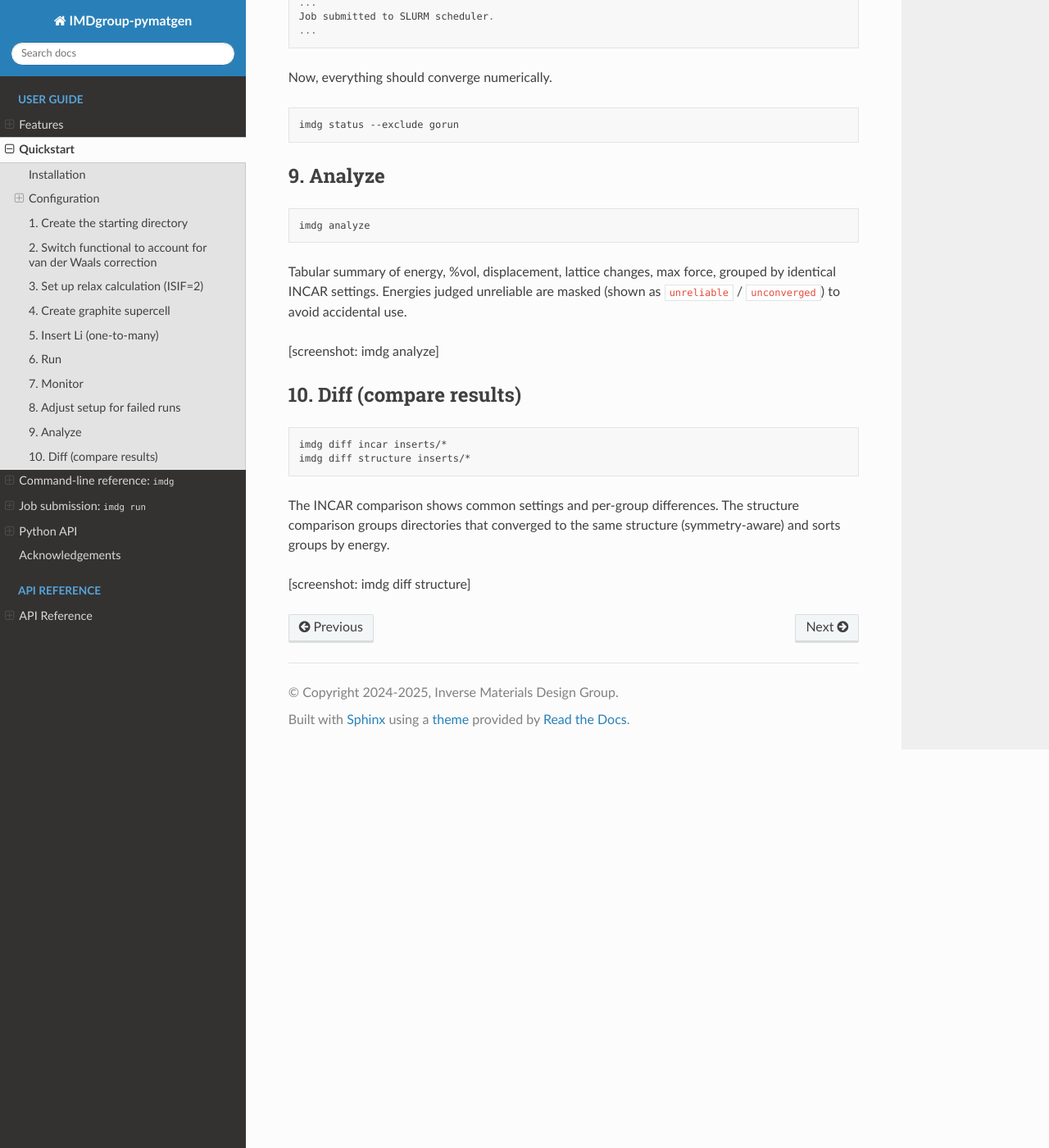
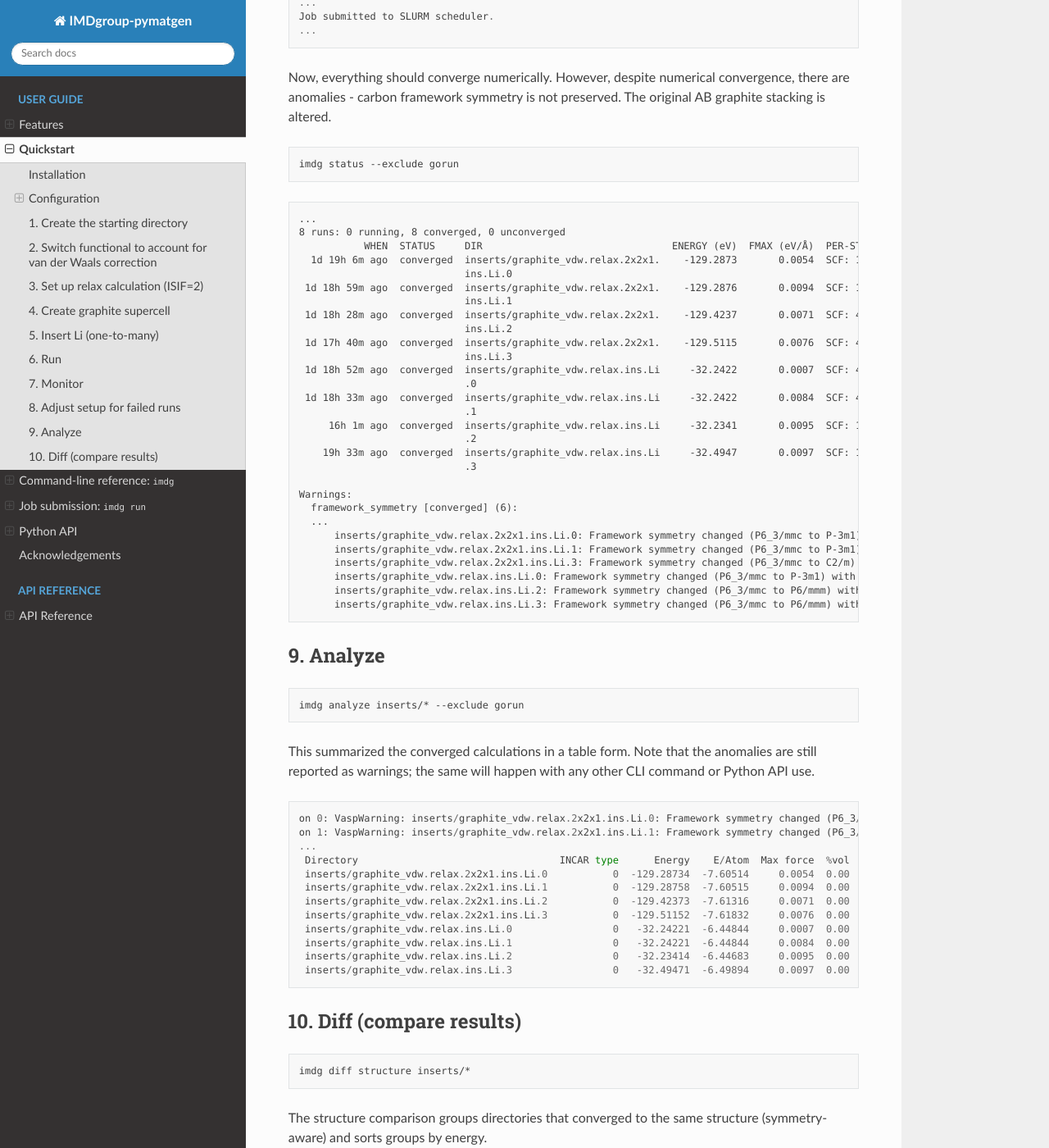
Before and after one commit to yantar92/IMDgroup-pymatgen, a Sphinx documentation site: the page built from docs/quickstart.md, in a window 1280 px wide and 1400 px high, scrolled down 5692 px. Shown: the whole window at 82% size. Built offline with Sphinx 7.4.7 and the Read the Docs theme 3.1.0, drawn with Linux system fonts in a browser that asks for light colours; some of the changed text lies outside the part shown.

Commit message:
docs/quickstart.md: Add imdg analyze and imdg diff examples

````diff
--- a/docs/quickstart.md
+++ b/docs/quickstart.md
@@ -295,34 +295,86 @@
 ```
 
 Now, everything should converge numerically.
+However, despite numerical convergence, there are anomalies - carbon
+framework symmetry is not preserved. The original AB graphite stacking
+is altered.
 
 ```bash
 imdg status --exclude gorun
 ```
 
+```
+...
+8 runs: 0 running, 8 converged, 0 unconverged
+           WHEN  STATUS     DIR                                ENERGY (eV)  FMAX (eV/Å)  PER-STEP                   WARN                DETAILS
+  1d 19h 6m ago  converged  inserts/graphite_vdw.relax.2x2x1.    -129.2873       0.0054  SCF: 1s±0s relax: 6s±2s    framework_symmetry  CPU 0:02:47 (96 cor…
+                            ins.Li.0
+ 1d 18h 59m ago  converged  inserts/graphite_vdw.relax.2x2x1.    -129.2876       0.0094  SCF: 1s±0s relax: 6s±2s    framework_symmetry  CPU 0:04:57 (96 cor…
+                            ins.Li.1
+ 1d 18h 28m ago  converged  inserts/graphite_vdw.relax.2x2x1.    -129.4237       0.0071  SCF: 4s±0s relax: 27s±9s   -                   CPU 0:33:53 (96 cor…
+                            ins.Li.2
+ 1d 17h 40m ago  converged  inserts/graphite_vdw.relax.2x2x1.    -129.5115       0.0076  SCF: 4s±2s relax: 27s±11s  framework_symmetry  CPU 0:13:59 (96 cor…
+                            ins.Li.3
+ 1d 18h 52m ago  converged  inserts/graphite_vdw.relax.ins.Li     -32.2422       0.0007  SCF: 4s±2s relax: 31s±9s   framework_symmetry  CPU 0:05:59 (96 cor…
+                            .0
+ 1d 18h 33m ago  converged  inserts/graphite_vdw.relax.ins.Li     -32.2422       0.0084  SCF: 4s±1s relax: 42s±29s  -                   CPU 0:24:52 (96 cor…
+                            .1
+     16h 1m ago  converged  inserts/graphite_vdw.relax.ins.Li     -32.2341       0.0095  SCF: 17s±3s relax: 2m±35s  framework_symmetry  CPU 8:48:34 (96 cor…
+                            .2
+    19h 33m ago  converged  inserts/graphite_vdw.relax.ins.Li     -32.4947       0.0097  SCF: 19s±3s relax: 2m±35s  framework_symmetry  CPU 5:10:15 (96 cor…
+                            .3
 
+Warnings:
+  framework_symmetry [converged] (6):
+  ...
+      inserts/graphite_vdw.relax.2x2x1.ins.Li.0: Framework symmetry changed (P6_3/mmc to P-3m1) with displacement (DIST=0.500Å)
+      inserts/graphite_vdw.relax.2x2x1.ins.Li.1: Framework symmetry changed (P6_3/mmc to P-3m1) with displacement (DIST=0.506Å)
+      inserts/graphite_vdw.relax.2x2x1.ins.Li.3: Framework symmetry changed (P6_3/mmc to C2/m) with displacement (DIST=0.678Å)
+      inserts/graphite_vdw.relax.ins.Li.0: Framework symmetry changed (P6_3/mmc to P-3m1) with displacement (DIST=0.000Å)
+      inserts/graphite_vdw.relax.ins.Li.2: Framework symmetry changed (P6_3/mmc to P6/mmm) with displacement (DIST=0.980Å)
+      inserts/graphite_vdw.relax.ins.Li.3: Framework symmetry changed (P6_3/mmc to P6/mmm) with displacement (DIST=0.811Å)
+```
 
 ## 9. Analyze
 
 ```bash
-imdg analyze
+imdg analyze inserts/* --exclude gorun
 ```
 
-Tabular summary of energy, %vol, displacement, lattice changes, max
-force, grouped by identical INCAR settings. Energies judged unreliable
-are masked (shown as `unreliable` / `unconverged`) to avoid accidental use.
+This summarized the converged calculations in a table form.
+Note that the anomalies are still reported as warnings; the same will
+happen with any other CLI command or Python API use.
 
-[screenshot: imdg analyze]
+```
+on 0: VaspWarning: inserts/graphite_vdw.relax.2x2x1.ins.Li.0: Framework symmetry changed (P6_3/mmc to P-3m1)
+on 1: VaspWarning: inserts/graphite_vdw.relax.2x2x1.ins.Li.1: Framework symmetry changed (P6_3/mmc to P-3m1)
+...
+ Directory                                  INCAR type      Energy    E/Atom  Max force  %vol  displacement  Space group  Framework space group
+ inserts/graphite_vdw.relax.2x2x1.ins.Li.0           0  -129.28734  -7.60514     0.0054  0.00          0.04        P-3m1                  P-3m1
+ inserts/graphite_vdw.relax.2x2x1.ins.Li.1           0  -129.28758  -7.60515     0.0094  0.00          0.06        P-3m1                  P-3m1
+ inserts/graphite_vdw.relax.2x2x1.ins.Li.2           0  -129.42373  -7.61316     0.0071  0.00          0.15           Cm                   C2/m
+ inserts/graphite_vdw.relax.2x2x1.ins.Li.3           0  -129.51152  -7.61832     0.0076  0.00          0.16       P6/mmm                   C2/m
+ inserts/graphite_vdw.relax.ins.Li.0                 0   -32.24221  -6.44844     0.0007  0.00          0.00        P-3m1                  P-3m1
+ inserts/graphite_vdw.relax.ins.Li.1                 0   -32.24221  -6.44844     0.0084  0.00          0.18        P-3m1                  P-3m1
+ inserts/graphite_vdw.relax.ins.Li.2                 0   -32.23414  -6.44683     0.0095  0.00          0.51         P6mm                 P6/mmm
+ inserts/graphite_vdw.relax.ins.Li.3                 0   -32.49471  -6.49894     0.0097  0.00          0.34       P6/mmm                 P6/mmm
+```
 
 ## 10. Diff (compare results)
 
 ```bash
-imdg diff incar inserts/*
 imdg diff structure inserts/*
 ```
 
-The INCAR comparison shows common settings and per-group differences.
 The structure comparison groups directories that converged to the same
 structure (symmetry-aware) and sorts groups by energy.
 
-[screenshot: imdg diff structure]
+```
+List of structures grouped by similarity
+Group 1: Energy=-129.512eV (+0.000) inserts/graphite_vdw.relax.2x2x1.ins.Li.3
+Group 2: Energy=-129.424eV (+0.088) inserts/graphite_vdw.relax.2x2x1.ins.Li.2
+Group 3: Energy=-129.287eV (+0.137) inserts/graphite_vdw.relax.2x2x1.ins.Li.0  inserts/graphite_vdw.relax.2x2x1.ins.Li.1
+Group 4: Energy=-32.495eV (+96.792) inserts/graphite_vdw.relax.ins.Li.3
+Group 5: Energy=-32.242eV (+0.253) inserts/graphite_vdw.relax.ins.Li.0  inserts/graphite_vdw.relax.ins.Li.1
+Group 6: Energy=-32.234eV (+0.008) inserts/graphite_vdw.relax.ins.Li.2
+```
````
